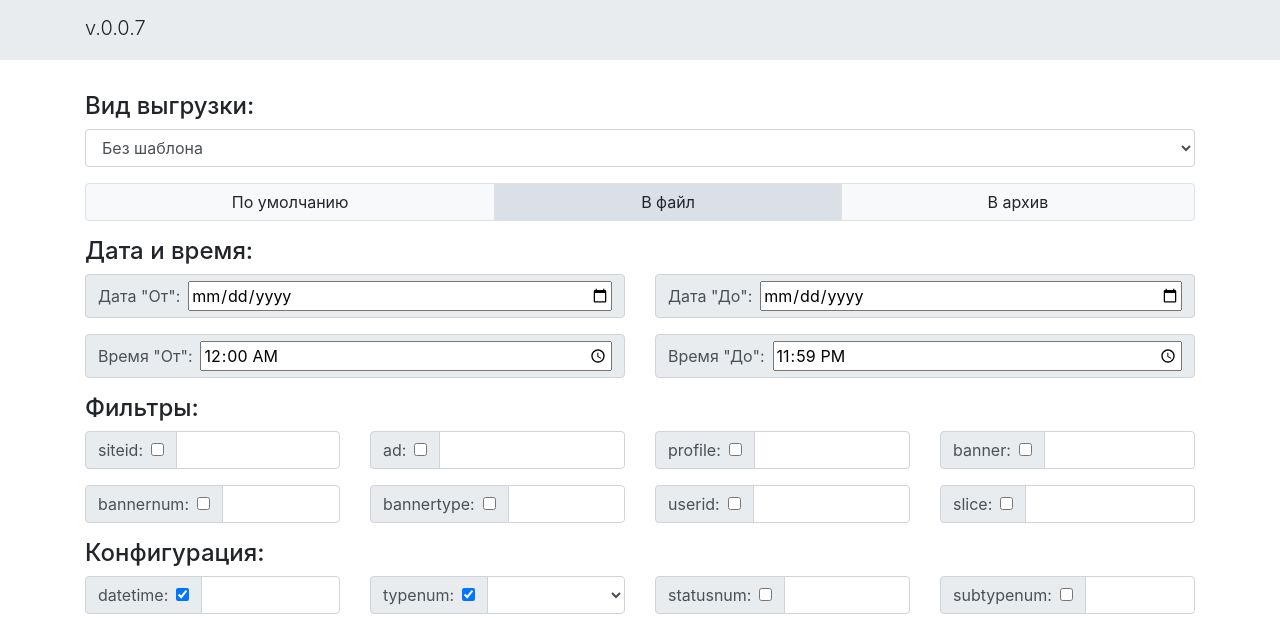
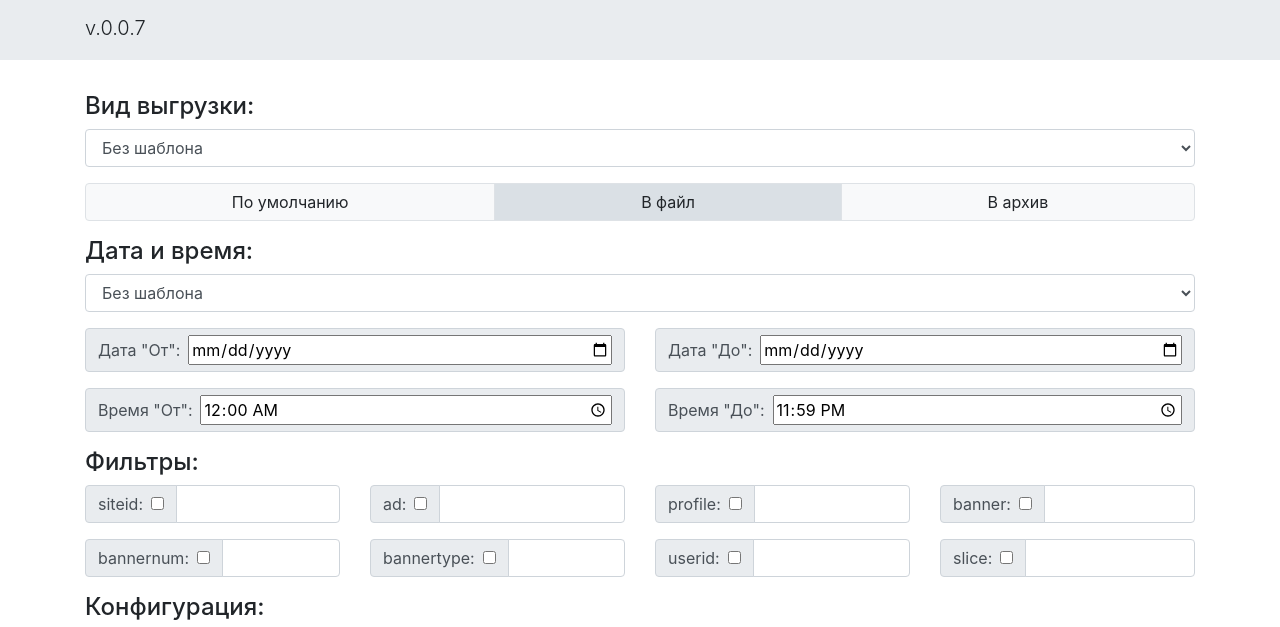
Before and after one commit to Zzaaf/Log-Command-Generator, a plain HTML site: page index.html in a window 1280 px wide. Shown: the part 110-737 px from the top of the page. Drawn offline with nearby package versions, Linux system fonts and the light colour scheme.

Commit message:
A new field with date templates has been added.

```diff
--- a/index.html
+++ b/index.html
@@ -55,6 +55,15 @@
 
             <div class="col-12">
                 <div class="row justify-content-between">
+
+                    <div class="col-12">
+                        <select class="form-control mb-3">
+                            <option>Без шаблона</option>
+                            <option>За последние 7 дней</option>
+                            <option>За последние 30 дней</option>
+                        </select>
+                    </div>
+
                     <div class="col-6">
                         <div class="input-group mb-3">
                             <div class="input-group-prepend" style="width: 100%;">
```
